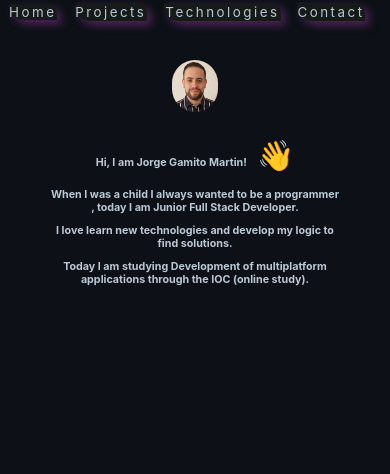
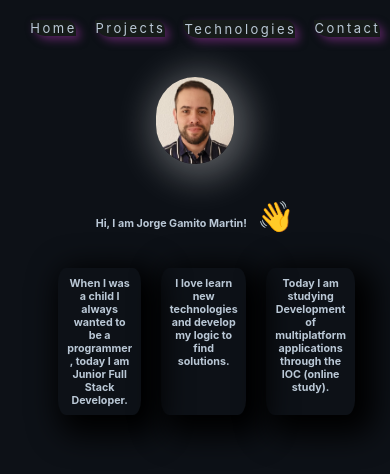
Before and after one commit to JGamito/curriculum, a React (Create React App) app: page / in a window 390 px wide. Shown: the top 474 px of the page. Built offline with nearby package versions, Linux system fonts and the light colour scheme.

Commit message:
Add new furnitures

```diff
--- a/src/components/navBar/navBar.module.css
+++ b/src/components/navBar/navBar.module.css
@@ -4,7 +4,7 @@
   width: 100% !important;
   display: flex;
   flex-direction: column;
-  margin: 5% 5%;
+  margin: 5%;
 }
 .navBar {
   display: flex;
@@ -58,19 +58,17 @@
     padding-left: 0 !important;
     padding-right: 0 !important;
     width: 100% !important;
-    display: grid;
+    display: flex;
     flex-direction: column;
-    margin: 1px;
+    margin: 5%;
     color: red;
   }
   .navBar {
     display: flex;
     justify-content: center;
-    gap: 5%;
-    margin-right: 5%;
   }
   .links {
-    display: inline-block;
+    display: flex;
     position: relative;
     color: #bac8d6;
     letter-spacing: 1.5 px;
@@ -81,7 +79,7 @@
     box-shadow: 4px 4px 8px 0px rgba(156, 52, 164, 0.5);
     background-color: #161b19;
     padding: 1%;
-    font-size: smaller;
+    font-size: small;
   }
   .links:hover {
     border-radius: 0px 10px 0px 15px;
--- a/src/components/pages/Home/home.jsx
+++ b/src/components/pages/Home/home.jsx
@@ -6,11 +6,12 @@
   return (
     <div className={styles.divPhoto}>
       <img className={styles.photo} alt="My Face" src={face1} />
-      <h6 className={styles.h6}>
+      <h6 className={styles.h6_1}>
         Hi, I am Jorge Gamito Martin!
         <p className={styles.saludo}> 👋</p>
       </h6>
-      <h6 id="example" className={styles.h6}>
+      <div className={styles.text}>
+        <h6 className={styles.h6}>
           When I was a child I always wanted to be a programmer , today I am
           Junior Full Stack Developer.
         </h6>
@@ -22,6 +23,7 @@
           the IOC (online study).
         </h6>
       </div>
+    </div>
   );
 };
 
--- a/src/components/pages/Home/home.module.css
+++ b/src/components/pages/Home/home.module.css
@@ -1,8 +1,9 @@
 .photo {
-  width: 15%;
-  height: 15%;
+  width: 25%;
+  height: 25%;
   border-radius: 6000px;
   margin-bottom: 10px;
+  box-shadow: 5px 5px 35px 10px rgba(255, 255, 255, 0.3);
 }
 .photo:hover {
   border-radius: 6000px;
@@ -88,7 +89,9 @@
     transform: rotate(0deg);
   }
 }
-.h6 {
+.h6_1 {
+  padding: 3%;
+  border-radius: 10%;
   margin-left: 10px;
   margin-right: 10px;
   color: #bac8d6;
@@ -99,3 +102,21 @@
   align-items: baseline;
   justify-content: center;
 }
+.h6 {
+  padding: 3%;
+  box-shadow: 10px 10px 30px 10px rgb(0, 0, 0);
+  border-radius: 10%;
+  margin-left: 10px;
+  margin-right: 10px;
+  color: #bac8d6;
+  margin-top: 5px;
+  margin-bottom: 5px;
+  text-align: center;
+  display: flex;
+  align-items: baseline;
+}
+.text {
+  display: flex;
+  align-items: stretch;
+  margin: 3%;
+}
--- a/src/components/pages/Projects/projects.jsx
+++ b/src/components/pages/Projects/projects.jsx
@@ -18,7 +18,7 @@
           <img className={styles.logo} alt="Logo pcmarkt" src={logo} />
           <h1 className={styles.h1}>PC-MARKT</h1>
         </div>
-        <div>
+        <div className={styles.text}>
           <h6 className={styles.h6}>
             PC-MARKT is the work presented at the end of the bootcamp where I
             showed my knowledge about frontend and backend, creating an
@@ -33,6 +33,7 @@
             src={pcmarktmobile}
           />
         </div>
+        <a href="https://pc-markt.netlify.app/">LINK to PCMARKT!</a>
       </div>
     </div>
   );
--- a/src/components/pages/Projects/projects.module.css
+++ b/src/components/pages/Projects/projects.module.css
@@ -8,7 +8,7 @@
 .projectsphoto {
   display: flex;
   flex-direction: row;
-  justify-content: center;
+  justify-content: space-around;
   align-items: center;
   width: 60%;
   height: 60%;
@@ -36,6 +36,7 @@
 }
 .h6title {
   margin-top: 10%;
+  color: #bac8d6;
 }
 .h6 {
   margin-left: 10px;
@@ -47,6 +48,7 @@
   display: flex;
   align-items: baseline;
   justify-content: center;
+  text-align: justify;
 }
 
 .react {
@@ -64,8 +66,19 @@
   height: 10%;
 }
 .titlepc {
+  width: 80%;
+  height: 100%;
   display: flex;
-  align-items: center;
+  align-items: flex-end;
   justify-content: center;
   margin-inline: 5%;
+  background-color: rgba(0, 0, 0, 0.753);
+  border-style: groove;
+  box-shadow: 10px 10px 30px 10px rgba(255, 255, 255, 0.3);
+  border-radius: 30%;
+  padding-bottom: 2%;
 }
+.text {
+  width: 80%;
+  height: 50%;
+}
--- a/src/components/pages/Technologies/technologies.module.css
+++ b/src/components/pages/Technologies/technologies.module.css
@@ -2,8 +2,11 @@
   display: flex;
   flex-direction: column;
   align-items: center;
+  color: aliceblue;
 }
 .gif {
-  width: 20%;
-  height: 20%;
+  border-radius: 5%;
+  width: 50%;
+  height: 50%;
+  box-shadow: 10px 10px 30px 10px rgba(0, 0, 0, 0.3);
 }
--- a/src/components/pages/contact/contact.jsx
+++ b/src/components/pages/contact/contact.jsx
@@ -6,11 +6,20 @@
     <div className={styles.full}>
       <div className={styles.card}>
         <h4 className={styles.h4}> Contact me in my social media:</h4>
-        <a href="https://www.linkedin.com/in/jgamitomartin/">Linkedin</a>
+        <a
+          className={styles.a}
+          href="https://www.linkedin.com/in/jgamitomartin/"
+        >
+          Linkedin
+        </a>
         <br />
-        <a href="https://github.com/JGamito">GitHub</a>
+        <a className={styles.a} href="https://github.com/JGamito">
+          GitHub
+        </a>
         <br />
-        <a href="mailto:gamito90@hotmail.com">Correo electronico</a>
+        <a className={styles.a} href="mailto:gamito90@hotmail.com">
+          Email
+        </a>
       </div>
     </div>
   );
--- a/src/components/pages/contact/contact.module.css
+++ b/src/components/pages/contact/contact.module.css
@@ -6,16 +6,23 @@
 
 .card {
   margin: 10%;
-  height: 45vh;
+  height: 45%;
   width: 60%;
   border-radius: 20px;
   overflow: hidden;
-  box-shadow: 10px 10px 30px 10px rgba(255, 255, 255, 0.5);
+  box-shadow: 10px 10px 30px 10px rgba(255, 255, 255, 0.2);
   transition: opacity 0.2s ease, box-shadow 0.2s ease;
   opacity: 1;
   margin-bottom: 40px;
-  background-color: white;
+  background-color: rgba(0, 0, 0, 0.5);
   padding: 5%;
 }
 .h4 {
+  color: #bac8d6;
 }
+.a {
+  color: whitesmoke;
+}
+.a:hover {
+  color: blue;
+}
```
Lines whose indentation alone changed are shown as unchanged.
